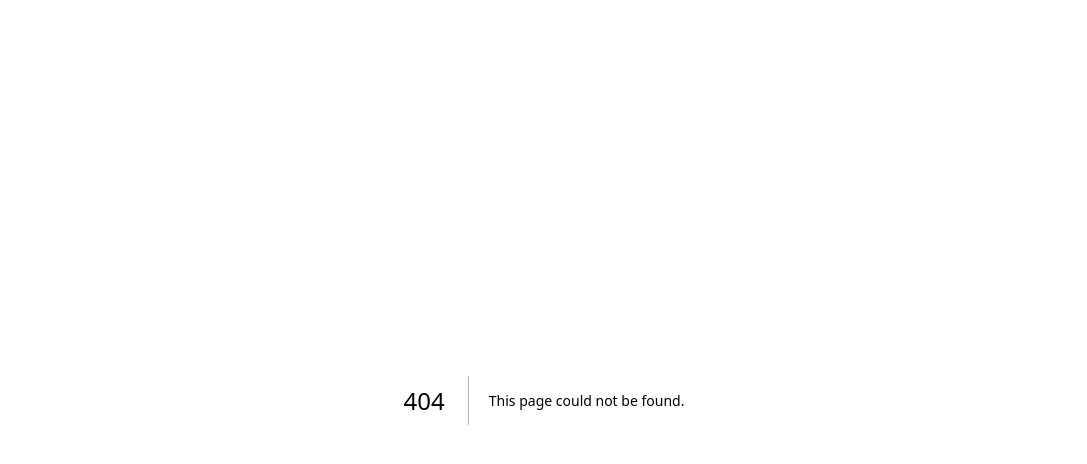
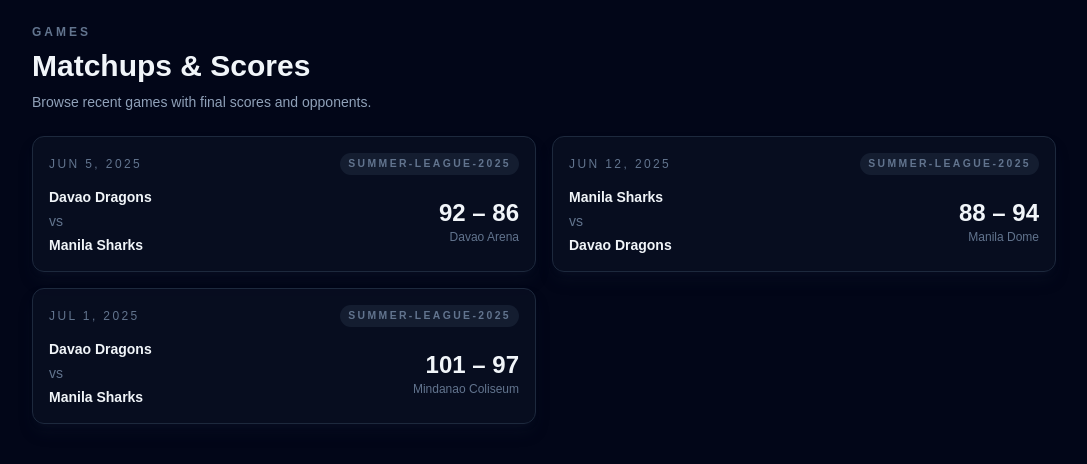
Before and after one commit to evbermudez/stats-hub, a Next.js app: page /games in a window 1280 px wide. Before the commit this address had no page. Shown: the top 464 px of the page, without its empty margins (96-1183 px from the left). Built offline with nearby package versions, Linux system fonts and the light colour scheme.

Commit message:
Add games feature

```diff
--- /dev/null
+++ b/src/app/games/page.tsx
@@ -0,0 +1,80 @@
+import Link from 'next/link';
+
+import games from '@/data/games';
+import { getTeams } from '@/lib/data';
+
+const formatDate = (isoDate: string) =>
+  new Intl.DateTimeFormat('en-US', {
+    month: 'short',
+    day: 'numeric',
+    year: 'numeric',
+  }).format(new Date(isoDate));
+
+export default function GamesPage() {
+  const teams = getTeams();
+  const teamBySlug = new Map(teams.map((team) => [team.slug, team.name]));
+
+  const getTeamName = (slug: string) => teamBySlug.get(slug) ?? slug;
+
+  return (
+    <main className="min-h-screen bg-slate-950 p-6 text-slate-100">
+      <div className="mx-auto flex max-w-5xl flex-col gap-6">
+        <header className="space-y-2">
+          <p className="text-xs font-semibold uppercase tracking-[0.25em] text-slate-500">
+            Games
+          </p>
+          <h1 className="text-3xl font-semibold">Matchups & Scores</h1>
+          <p className="text-sm text-slate-400">
+            Browse recent games with final scores and opponents.
+          </p>
+        </header>
+
+        {games.length === 0 ? (
+          <p className="text-sm text-slate-500">No games available.</p>
+        ) : (
+          <div className="grid gap-4 md:grid-cols-2">
+            {games.map((game) => {
+              const homeTeamName = getTeamName(game.homeTeamSlug);
+              const awayTeamName = getTeamName(game.awayTeamSlug);
+
+              return (
+                <Link
+                  key={game.id}
+                  href={`/games/${game.id}`}
+                  className="group block rounded-xl border border-slate-800 bg-slate-900/40 p-4 shadow-lg shadow-slate-900/40 transition hover:border-slate-700"
+                >
+                  <div className="flex items-center justify-between text-xs uppercase tracking-[0.2em] text-slate-500">
+                    <span>{formatDate(game.date)}</span>
+                    <span className="rounded-full bg-slate-800/60 px-2 py-1 text-[0.65rem] font-semibold">
+                      {game.leagueSlug}
+                    </span>
+                  </div>
+
+                  <div className="mt-3 flex flex-col gap-3 text-sm sm:flex-row sm:items-center sm:justify-between">
+                    <div className="space-y-1">
+                      <p className="font-semibold text-slate-100">
+                        {homeTeamName}
+                      </p>
+                      <p className="text-slate-500">vs</p>
+                      <p className="font-semibold text-slate-100">
+                        {awayTeamName}
+                      </p>
+                    </div>
+                    <div className="text-right">
+                      <p className="text-2xl font-bold text-slate-100">
+                        {game.homeScore} – {game.awayScore}
+                      </p>
+                      {game.venue && (
+                        <p className="text-xs text-slate-500">{game.venue}</p>
+                      )}
+                    </div>
+                  </div>
+                </Link>
+              );
+            })}
+          </div>
+        )}
+      </div>
+    </main>
+  );
+}
--- /dev/null
+++ b/src/data/games.ts
@@ -0,0 +1,36 @@
+import type { Game } from '@/types';
+
+const games: Game[] = [
+  {
+    id: 'g1',
+    leagueSlug: 'summer-league-2025',
+    date: '2025-06-05',
+    homeTeamSlug: 'davao-dragons-2025',
+    awayTeamSlug: 'manila-sharks-2025',
+    homeScore: 92,
+    awayScore: 86,
+    venue: 'Davao Arena',
+  },
+  {
+    id: 'g2',
+    leagueSlug: 'summer-league-2025',
+    date: '2025-06-12',
+    homeTeamSlug: 'manila-sharks-2025',
+    awayTeamSlug: 'davao-dragons-2025',
+    homeScore: 88,
+    awayScore: 94,
+    venue: 'Manila Dome',
+  },
+  {
+    id: 'g3',
+    leagueSlug: 'summer-league-2025',
+    date: '2025-07-01',
+    homeTeamSlug: 'davao-dragons-2025',
+    awayTeamSlug: 'manila-sharks-2025',
+    homeScore: 101,
+    awayScore: 97,
+    venue: 'Mindanao Coliseum',
+  },
+];
+
+export default games;
```
